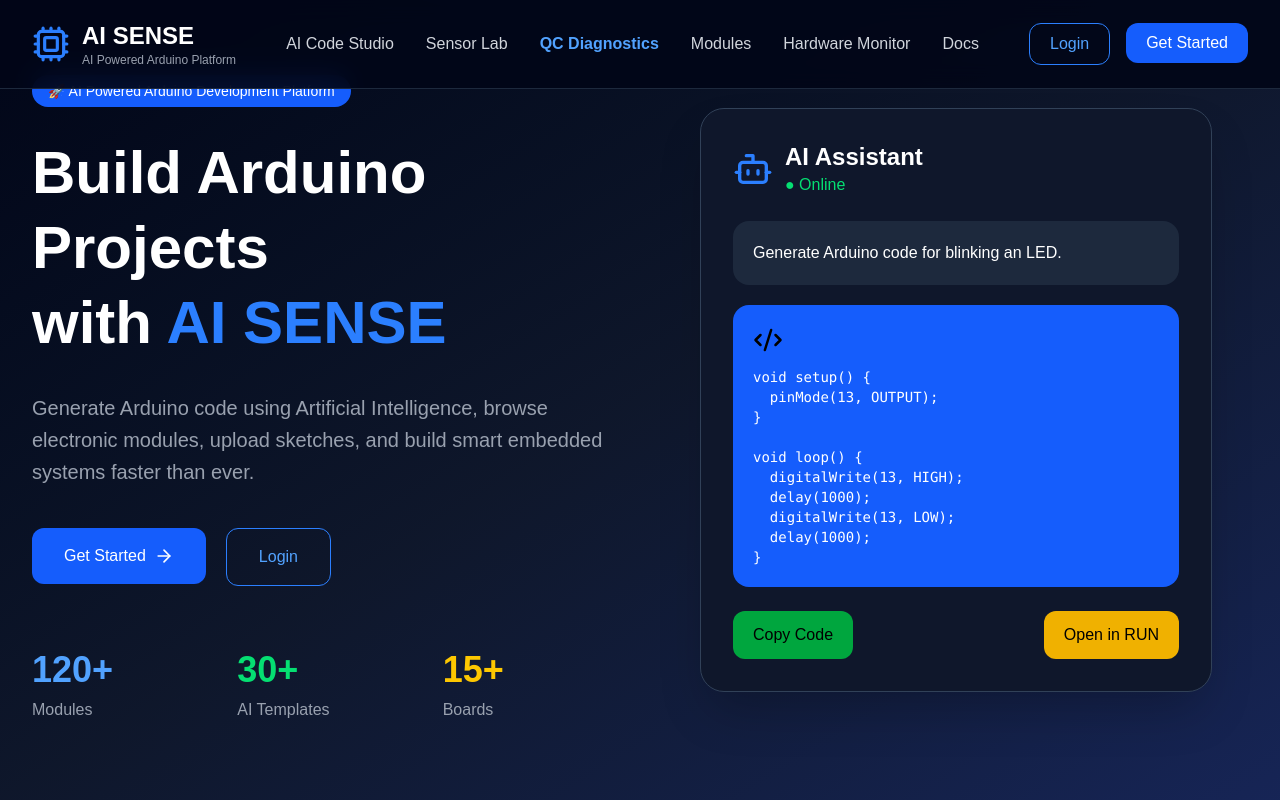
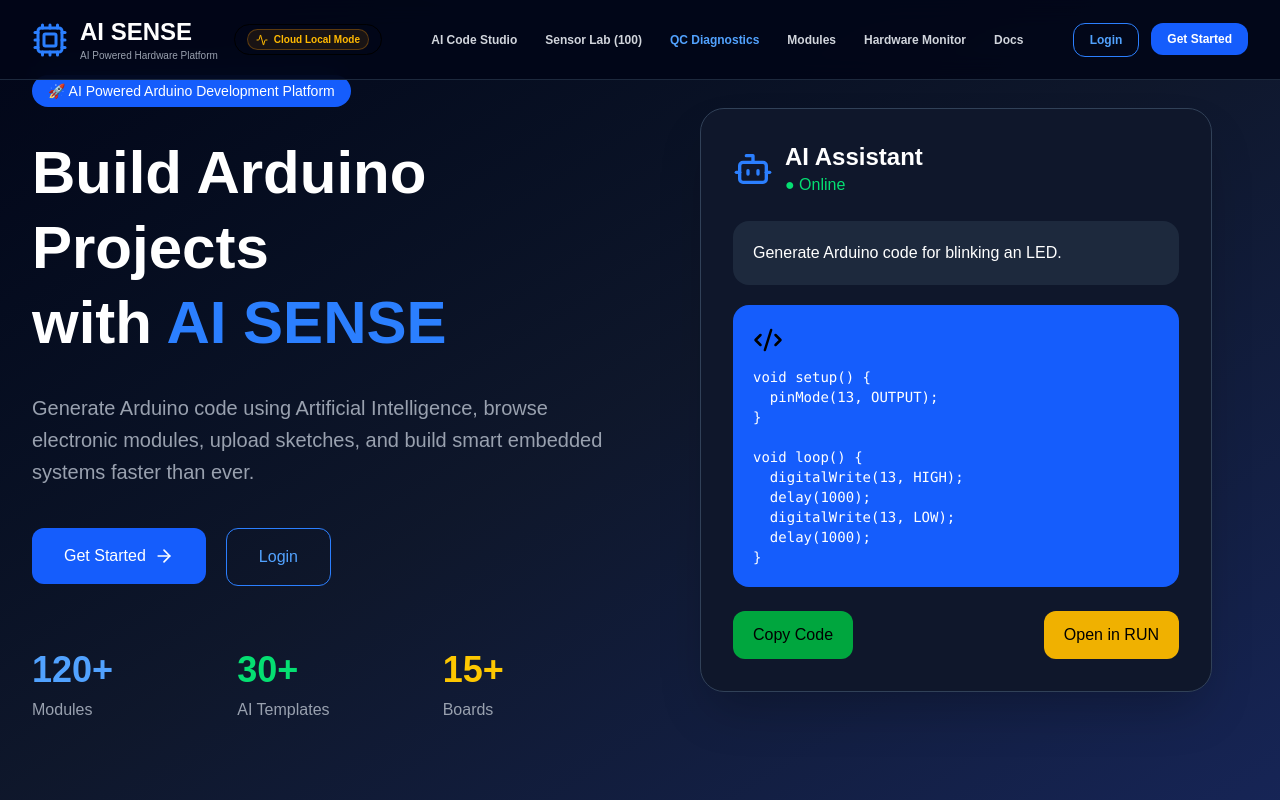
Before and after one commit to Gurunathan-gif/AI-SENSE, a React app in the folder frontend/: page / in a window 1280 px wide. Shown: the top 800 px of the page. Built offline with nearby package versions, Linux system fonts and the light colour scheme; no server answers; the HTML template or start-up script is replaced by a standard one.

Commit message:
Add live Render API connection status pill badge to Navbar

```diff
--- a/frontend/src/components/Navbar.jsx
+++ b/frontend/src/components/Navbar.jsx
@@ -1,86 +1,95 @@
+import { useState, useEffect } from "react";
 import { Link } from "react-router-dom";
-import { Cpu } from "lucide-react";
+import { Cpu, Activity, Server } from "lucide-react";
+import api from "../api/api";
 
 export default function Navbar() {
+  const [backendStatus, setBackendStatus] = useState("checking");
+
+  useEffect(() => {
+    let isMounted = true;
+    api.get("/")
+      .then(() => {
+        if (isMounted) setBackendStatus("connected");
+      })
+      .catch(() => {
+        if (isMounted) setBackendStatus("fallback");
+      });
+    return () => { isMounted = false; };
+  }, []);
+
   return (
     <nav className="fixed top-0 left-0 w-full bg-slate-950/90 backdrop-blur-md border-b border-slate-800 z-50">
+      <div className="max-w-7xl mx-auto flex justify-between items-center px-8 py-4">
 
-      <div className="max-w-7xl mx-auto flex justify-between items-center px-8 py-5">
+        {/* Logo & Connection Badge */}
+        <div className="flex items-center gap-4">
+          <Link to="/" className="flex items-center gap-3">
+            <Cpu size={36} className="text-blue-500" />
+            <div>
+              <h1 className="text-2xl font-bold text-white">AI SENSE</h1>
+              <p className="text-[10px] text-gray-400">AI Powered Hardware Platform</p>
+            </div>
+          </Link>
 
-        {/* Logo */}
+          {/* Connection Status Pill */}
+          <div className="hidden sm:flex items-center gap-1.5 px-3 py-1 rounded-full text-[10px] font-extrabold border">
+            {backendStatus === "connected" && (
+              <span className="flex items-center gap-1.5 text-green-400 border-green-500/30 bg-green-500/10 px-2 py-0.5 rounded-full border">
+                <span className="w-2 h-2 rounded-full bg-green-400 animate-ping" />
+                <Server size={12} /> Render API Connected
+              </span>
+            )}
+            {backendStatus === "fallback" && (
+              <span className="flex items-center gap-1.5 text-amber-400 border-amber-500/30 bg-amber-500/10 px-2 py-0.5 rounded-full border">
+                <Activity size={12} /> Cloud Local Mode
+              </span>
+            )}
+            {backendStatus === "checking" && (
+              <span className="text-gray-400 border-slate-800 bg-slate-900 px-2 py-0.5 rounded-full border">
+                Checking API Connection...
+              </span>
+            )}
+          </div>
+        </div>
 
-        <Link to="/" className="flex items-center gap-3">
-
-          <Cpu size={38} className="text-blue-500" />
-
-          <div>
-
-            <h1 className="text-2xl font-bold text-white">
-              AI SENSE
-            </h1>
-
-            <p className="text-xs text-gray-400">
-              AI Powered Arduino Platform
-            </p>
-
-          </div>
-
-        </Link>
-
-        {/* Menu */}
-
-        <div className="hidden md:flex items-center gap-8 text-gray-300">
-
+        {/* Navigation Menu */}
+        <div className="hidden md:flex items-center gap-7 text-xs font-semibold text-gray-300">
           <Link to="/chat" className="hover:text-blue-400 transition">
             AI Code Studio
           </Link>
-
           <Link to="/sensors" className="hover:text-blue-400 transition">
-            Sensor Lab
+            Sensor Lab (100)
           </Link>
-
           <Link to="/qc" className="hover:text-blue-400 transition font-bold text-blue-400">
             QC Diagnostics
           </Link>
-
           <Link to="/modules" className="hover:text-blue-400 transition">
             Modules
           </Link>
-
           <Link to="/run" className="hover:text-blue-400 transition">
             Hardware Monitor
           </Link>
-
           <Link to="/documentation" className="hover:text-blue-400 transition">
             Docs
           </Link>
-
         </div>
 
-        {/* Buttons */}
-
-        <div className="flex gap-4">
-
+        {/* Action Buttons */}
+        <div className="flex gap-3">
           <Link to="/login">
-
-            <button className="px-5 py-2 rounded-xl border border-blue-500 text-blue-400 hover:bg-blue-500 hover:text-white transition">
+            <button className="px-4 py-2 rounded-xl border border-blue-500 text-blue-400 hover:bg-blue-500 hover:text-white transition text-xs font-bold">
               Login
             </button>
-
           </Link>
-
           <Link to="/register">
-
-            <button className="px-5 py-2 rounded-xl bg-blue-600 hover:bg-blue-700 text-white transition">
+            <button className="px-4 py-2 rounded-xl bg-blue-600 hover:bg-blue-700 text-white transition text-xs font-bold">
               Get Started
             </button>
-
           </Link>
-
         </div>
 
       </div>
-
     </nav>
   );
 }
```
Also changed, not shown: 1 other file (tests, documents, lock files or other folders).
